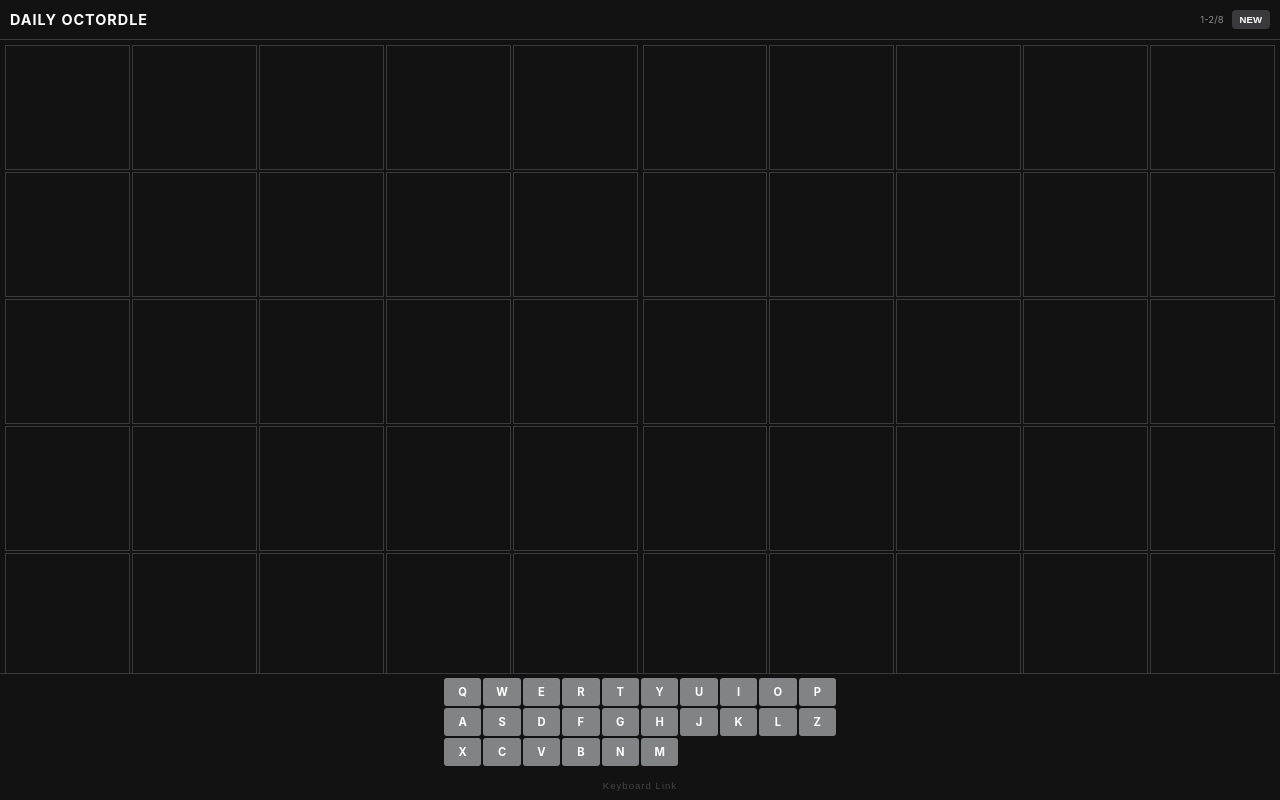
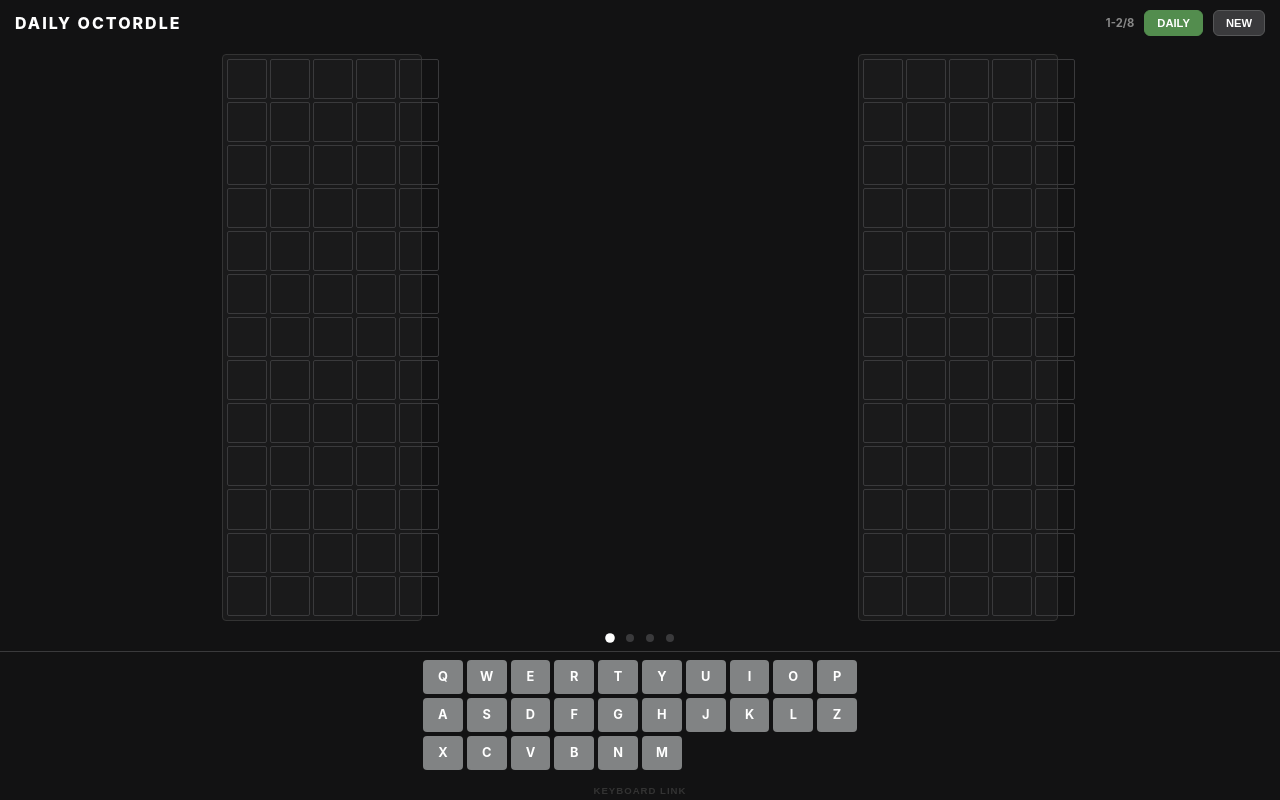
Before and after one commit to Jawney/Octordle, a plain HTML site: page index.html in a window 1280 px wide. Drawn offline with Linux system fonts and the light colour scheme; no server answers.

Commit message:
Final polish: 13-row visibility, scaling, and daily persistence

```diff
--- a/index.html
+++ b/index.html
@@ -22,8 +22,8 @@
             --absent: #3a3a3c;
             --border: #3a3a3c;
             --empty: #121213;
-            --tile-size: 20px; /* Will be dynamically updated */
-            --vh: 1vh;
+            --tile-size: 20px;
+            --vh: 100vh;
         }
 
         * { box-sizing: border-box; -webkit-tap-highlight-color: transparent; touch-action: manipulation; }
@@ -34,7 +34,7 @@
             font-family: -apple-system, BlinkMacSystemFont, "Segoe UI", Roboto, Helvetica, Arial, sans-serif;
             margin: 0;
             padding: 0;
-            height: calc(var(--vh, 1vh) * 100);
+            height: 100dvh;
             display: flex;
             flex-direction: column;
             overflow: hidden;
@@ -43,27 +43,41 @@
         }
 
         header {
-            height: 40px;
-            display: flex;
-            align-items: center;
-            justify-content: space-between;
-            padding: 0 10px;
-            border-bottom: 1px solid var(--border);
+            padding: 15px 15px 5px 15px;
             flex-shrink: 0;
             background: var(--bg);
-            padding-top: env(safe-area-inset-top);
+            padding-top: calc(10px + env(safe-area-inset-top));
         }
 
-        header h1 { font-size: 0.9rem; margin: 0; letter-spacing: 1px; }
+        .header-top {
+            display: flex;
+            justify-content: space-between;
+            align-items: center;
+            margin-bottom: 8px;
+        }
+
+        header h1 { font-size: 1rem; margin: 0; letter-spacing: 2px; font-weight: 800; }
+
+        .header-controls {
+            display: flex;
+            gap: 10px;
+            align-items: center;
+        }
 
         .btn {
             background: #3a3a3c;
-            border: none;
+            border: 1px solid #565758;
             color: white;
-            padding: 4px 8px;
-            border-radius: 4px;
+            padding: 6px 12px;
+            border-radius: 6px;
             font-weight: bold;
-            font-size: 0.6rem;
+            font-size: 0.7rem;
+            text-transform: uppercase;
+        }
+
+        .btn.active {
+            background: var(--correct);
+            border-color: var(--correct);
         }
 
         #game-view {
@@ -72,13 +86,14 @@
             flex-direction: column;
             overflow: hidden;
             position: relative;
+            padding: 5px 0;
         }
 
         #board-container {
             width: 100%;
             height: 100%;
             display: flex;
-            transition: transform 0.3s ease-out;
+            transition: transform 0.3s cubic-bezier(0.16, 1, 0.3, 1);
         }
 
         .screen-wrapper {
@@ -87,35 +102,42 @@
             height: 100%;
             display: grid;
             grid-template-columns: 1fr 1fr;
-            gap: 5px;
-            padding: 5px;
-            align-items: start;
+            gap: 12px;
+            padding: 0 10px;
+            align-items: center;
         }
 
         .board {
             display: grid;
             grid-template-rows: repeat(13, 1fr);
-            gap: 2px;
+            gap: 3px;
             width: 100%;
             height: 100%;
+            max-width: 200px;
+            margin: 0 auto;
+            padding: 4px;
+            border: 1px solid #333;
+            border-radius: 4px;
+            background: #1a1a1b;
         }
 
         .row {
             display: grid;
             grid-template-columns: repeat(5, 1fr);
-            gap: 2px;
+            gap: 3px;
         }
 
         .tile {
             aspect-ratio: 1;
-            border: 1px solid var(--border);
+            border: 1.5px solid var(--border);
             display: flex;
             align-items: center;
             justify-content: center;
-            font-size: calc(var(--tile-size) * 0.5);
-            font-weight: bold;
+            font-size: calc(var(--tile-size) * 0.55);
+            font-weight: 700;
             text-transform: uppercase;
             user-select: none;
+            border-radius: 2px;
         }
 
         .tile[data-state="correct"] { background-color: var(--correct); border-color: var(--correct); }
@@ -124,55 +146,55 @@
         .tile[data-state="tbd"] { border-color: #565758; }
 
         #nav-indicators {
-            height: 15px;
+            height: 25px;
             display: flex;
-            gap: 6px;
+            gap: 12px;
             justify-content: center;
             align-items: center;
-            background: var(--bg);
             flex-shrink: 0;
         }
 
         .dot {
-            width: 5px;
-            height: 5px;
+            width: 8px;
+            height: 8px;
             border-radius: 50%;
-            background: #444;
+            background: #3a3a3c;
+            transition: all 0.2s;
         }
 
-        .dot.active { background: #fff; }
+        .dot.active { background: #fff; transform: scale(1.2); }
         .dot.solved { background: var(--correct); }
 
         #input-area {
             flex-shrink: 0;
             background: var(--bg);
             border-top: 1px solid var(--border);
-            padding-bottom: env(safe-area-inset-bottom);
         }
 
         .status-tray {
             display: grid;
             grid-template-columns: repeat(10, 1fr);
-            gap: 2px;
-            padding: 4px;
-            max-width: 400px;
+            gap: 4px;
+            padding: 8px;
+            max-width: 450px;
             margin: 0 auto;
         }
 
         .key-hint {
-            height: 28px;
-            border-radius: 3px;
+            height: 34px;
+            border-radius: 4px;
             background: #818384;
             display: flex;
             align-items: center;
             justify-content: center;
-            font-size: 0.7rem;
+            font-size: 0.8rem;
             font-weight: bold;
+            transition: background 0.1s;
         }
 
         .key-hint[data-state="correct"] { background-color: var(--correct); }
         .key-hint[data-state="present"] { background-color: var(--present); }
-        .key-hint[data-state="absent"] { background-color: var(--absent); opacity: 0.3; }
+        .key-hint[data-state="absent"] { background-color: var(--absent); opacity: 0.4; }
 
         #hidden-input {
             position: absolute;
@@ -183,46 +205,52 @@
 
         #mobile-trigger {
             width: 100%;
-            height: 30px;
+            height: 20px;
             background: transparent;
             border: none;
-            color: #444;
+            color: #333;
             font-size: 0.6rem;
+            font-weight: bold;
+            text-transform: uppercase;
             letter-spacing: 1px;
         }
 
         #message {
             position: fixed;
-            top: 15%;
+            top: 20%;
             left: 50%;
             transform: translateX(-50%);
             background: white;
             color: black;
-            padding: 8px 16px;
-            border-radius: 4px;
+            padding: 12px 24px;
+            border-radius: 8px;
             font-weight: bold;
             z-index: 1000;
             display: none;
-            font-size: 0.8rem;
+            box-shadow: 0 4px 20px rgba(0,0,0,0.5);
         }
     </style>
 </head>
 <body onclick="focusInput()">
 
     <header>
-        <h1 id="mode-title">OCTORDLE</h1>
-        <div style="display: flex; gap: 8px; align-items: center;">
-            <span id="board-count" style="font-size: 0.6rem; color: #888;">1-2/8</span>
-            <button class="btn" onclick="startNewGame()">NEW</button>
+        <div class="header-top">
+            <h1 id="mode-title">DAILY OCTORDLE</h1>
+            <div class="header-controls">
+                <span id="board-count" style="font-size: 0.7rem; color: #888; font-weight: bold;">1-2/8</span>
+                <button class="btn" id="btn-daily" onclick="startDaily()">DAILY</button>
+                <button class="btn" id="btn-new" onclick="startNewGame()">NEW</button>
+            </div>
         </div>
     </header>
 
     <div id="game-view">
         <div id="board-container">
-            <!-- 4 Screens (2 boards each) will be generated here -->
+            <!-- 4 Screens -->
         </div>
-        <div id="nav-indicators"></div>
     </div>
+
+    <div id="nav-indicators"></div>
 
     <div id="message"></div>
 
@@ -237,14 +265,15 @@
         let ALLOWED = [];
         let targetWords = [];
         let boardStates = [];
-        let currentScreenIdx = 0; // 0 to 3
+        let currentScreenIdx = 0;
         let currentGuess = "";
         let globalGuessCount = 0;
         let isDaily = true;
+        let dailySeed = 0;
+
         let touchStartX = 0;
         let touchEndX = 0;
 
-        // Load word lists
         async function loadWords() {
             try {
                 const [solRes, allowRes] = await Promise.all([
@@ -256,15 +285,12 @@
 
                 SOLUTIONS = solTxt.split(/\s+/).filter(w => w.length === 5).map(w => w.toUpperCase());
                 ALLOWED = allowTxt.split(/\s+/).filter(w => w.length === 5).map(w => w.toUpperCase());
-
-                // Add solutions to allowed list just in case
                 ALLOWED = Array.from(new Set([...ALLOWED, ...SOLUTIONS]));
 
                 startDaily();
             } catch (err) {
                 console.error("Failed to load dictionaries", err);
-                // Fallback to a tiny list so it's playable
-                SOLUTIONS = ["APPLE", "BEACH", "BRAIN"];
+                SOLUTIONS = ["APPLE", "BEACH", "BRAIN", "BREAD", "BRUSH", "CHAIR", "CHEST", "CHORD"];
                 ALLOWED = SOLUTIONS;
                 startDaily();
             }
@@ -279,7 +305,7 @@
             }
         }
 
-        function init(seed) {
+        function init(seed, loadingSaved = false) {
             targetWords = [];
             boardStates = [];
             currentGuess = "";
@@ -298,17 +324,14 @@
                 boardStates.push({ guesses: [], solved: false });
             }
 
-            // Create 4 Screens
             for (let s = 0; s < 4; s++) {
                 const screen = document.createElement('div');
                 screen.className = 'screen-wrapper';
-
                 for (let b = 0; b < 2; b++) {
                     const boardIdx = s * 2 + b;
                     const board = document.createElement('div');
                     board.className = 'board';
                     board.id = `board-${boardIdx}`;
-
                     for (let r = 0; r < 13; r++) {
                         const row = document.createElement('div');
                         row.className = 'row';
@@ -327,6 +350,10 @@
                 dot.className = 'dot';
                 dot.id = `dot-${s}`;
                 indicators.appendChild(dot);
+            }
+
+            if (isDaily && !loadingSaved) {
+                loadGameState();
             }
 
             initTray();
@@ -348,17 +375,15 @@
         }
 
         function resizeGame() {
-            // Use Visual Viewport to handle keyboard
-            const vh = window.visualViewport ? window.visualViewport.height : window.innerHeight;
-            document.documentElement.style.setProperty('--vh', `${vh / 100}px`);
+            const viewportH = window.visualViewport ? window.visualViewport.height : window.innerHeight;
+            const headerH = document.querySelector('header').offsetHeight;
+            const inputH = document.getElementById('input-area').offsetHeight;
+            const navH = document.getElementById('nav-indicators').offsetHeight;
 
-            const headerH = 40;
-            const trayH = 80; // Status tray + trigger
-            const navH = 15;
-            const availableH = vh - headerH - trayH - navH - 10; // 10 for margin/padding
+            const availableH = viewportH - headerH - inputH - navH - 20; // 20px padding/margin
 
-            // Calculate tile size. 13 rows + gaps.
-            const tileSize = Math.floor(availableH / 14); // 13 rows + some buffer
+            // Calculate tile size so 13 rows fit. 13 rows + gaps.
+            const tileSize = Math.floor(availableH / 14); // Using 14 to provide some safe buffer
             document.documentElement.style.setProperty('--tile-size', `${tileSize}px`);
         }
 
@@ -368,9 +393,11 @@
         function updateUI() {
             const container = document.getElementById('board-container');
             container.style.transform = `translateX(-${currentScreenIdx * 100}%)`;
-
             document.getElementById('board-count').innerText = `${currentScreenIdx * 2 + 1}-${currentScreenIdx * 2 + 2}/8`;
             document.getElementById('mode-title').innerText = isDaily ? "DAILY OCTORDLE" : "PRACTICE OCTORDLE";
+
+            document.getElementById('btn-daily').classList.toggle('active', isDaily);
+            document.getElementById('btn-new').classList.toggle('active', !isDaily);
 
             for (let s = 0; s < 4; s++) {
                 const dot = document.getElementById(`dot-${s}`);
@@ -389,7 +416,7 @@
         }
 
         const input = document.getElementById('hidden-input');
-        input.addEventListener('input', (e) => {
+        input.addEventListener('input', () => {
             currentGuess = input.value.toUpperCase();
             updateVisuals();
         });
@@ -398,12 +425,12 @@
             if (e.key === 'Enter') {
                 if (currentGuess.length === 5) {
                     if (!ALLOWED.includes(currentGuess)) {
-                        showMessage("Invalid word");
+                        showMessage("INVALID WORD");
                         return;
                     }
                     submitGuess();
                 } else {
-                    showMessage("Too short");
+                    showMessage("TOO SHORT");
                 }
             }
         });
@@ -424,10 +451,15 @@
             globalGuessCount++;
             currentGuess = "";
             input.value = "";
+
+            if (isDaily) saveGameState();
             updateUI();
 
             if (allSolved) showMessage("🏆 YOU WON!");
-            else if (globalGuessCount >= 13) showMessage("GAME OVER: " + targetWords.join(", "));
+            else if (globalGuessCount >= 13) {
+                showMessage("GAME OVER");
+                // Reveal words in console or alert if needed
+            }
         }
 
         function updateVisuals() {
@@ -513,26 +545,53 @@
             setTimeout(() => m.style.display = 'none', 3000);
         }
 
-        document.getElementById('game-view').addEventListener('touchstart', e => { touchStartX = e.changedTouches[0].screenX; }, false);
-        document.getElementById('game-view').addEventListener('touchend', e => { touchEndX = e.changedTouches[0].screenX; handleSwipe(); }, false);
         function handleSwipe() {
             const diff = touchStartX - touchEndX;
-            if (Math.abs(diff) > 50) {
+            if (Math.abs(diff) > 40) {
                 if (diff > 0 && currentScreenIdx < 3) currentScreenIdx++;
                 else if (diff < 0 && currentScreenIdx > 0) currentScreenIdx--;
                 updateUI();
             }
         }
 
+        document.getElementById('game-view').addEventListener('touchstart', e => { touchStartX = e.changedTouches[0].screenX; }, false);
+        document.getElementById('game-view').addEventListener('touchend', e => { touchEndX = e.changedTouches[0].screenX; handleSwipe(); }, false);
+
+        function saveGameState() {
+            const state = {
+                seed: dailySeed,
+                guesses: boardStates.map(b => b.guesses),
+                count: globalGuessCount
+            };
+            localStorage.setItem('octordle_daily_state', JSON.stringify(state));
+        }
+
+        function loadGameState() {
+            const saved = localStorage.getItem('octordle_daily_state');
+            if (saved) {
+                const state = JSON.parse(saved);
+                if (state.seed === dailySeed) {
+                    globalGuessCount = state.count;
+                    for (let i = 0; i < 8; i++) {
+                        boardStates[i].guesses = state.guesses[i];
+                        if (boardStates[i].guesses.includes(targetWords[i])) {
+                            boardStates[i].solved = true;
+                        }
+                    }
+                }
+            }
+        }
+
         function startDaily() {
             isDaily = true;
             const today = new Date();
-            init(today.getFullYear() * 10000 + (today.getMonth() + 1) * 100 + today.getDate());
+            dailySeed = today.getFullYear() * 10000 + (today.getMonth() + 1) * 100 + today.getDate();
+            init(dailySeed);
         }
 
         function startNewGame() {
             isDaily = false;
-            init(Math.floor(Math.random() * 1000000));
+            init(Math.floor(Math.random() * 1000000), true);
         }
 
         loadWords();
```
Also changed, not shown: REQUIREMENTS.md (+28 -30 lines).
